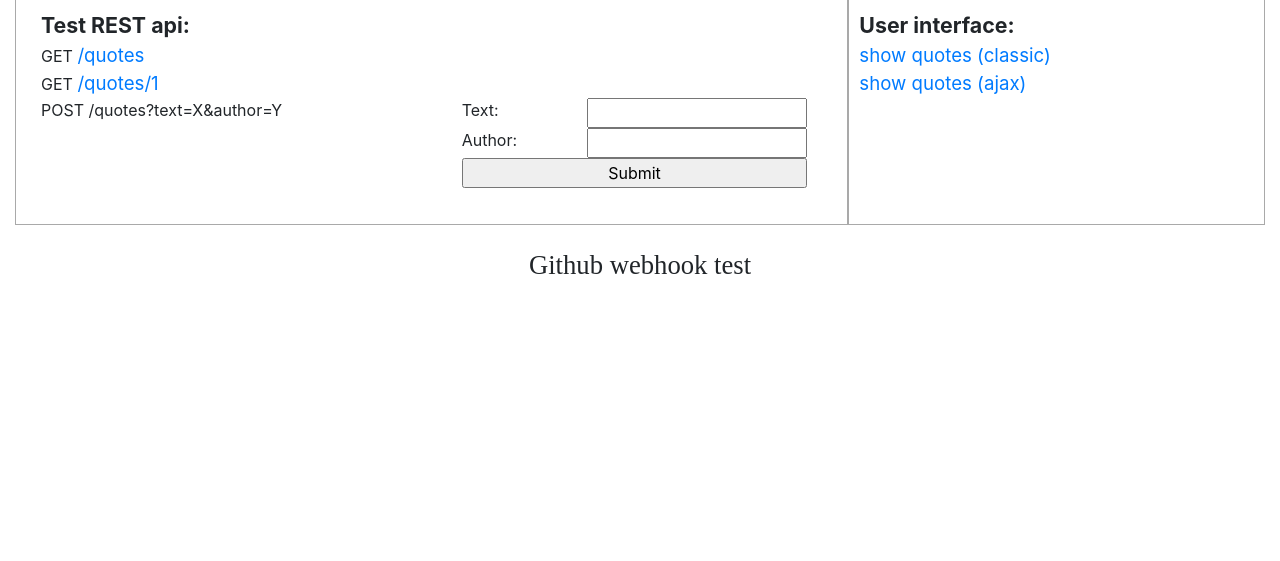
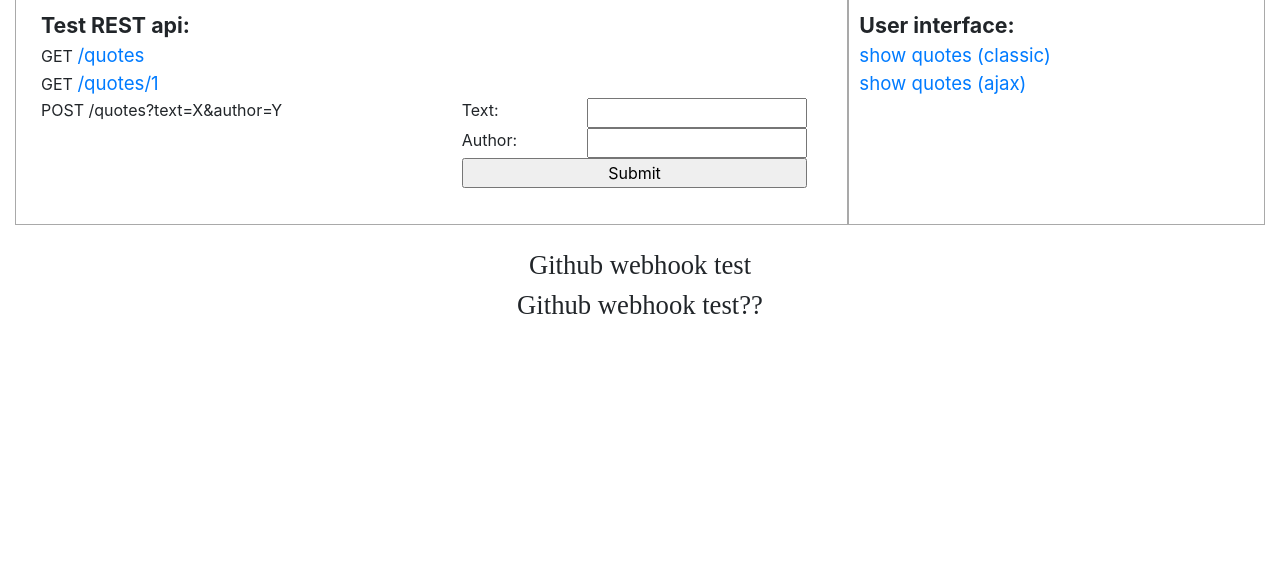
Before and after one commit to wstek/UABA2-PPDB-project, a Flask app: page / in a window 1280 px wide. Shown: the part 46-607 px from the top of the page. Run offline with Flask 2, Linux system fonts and the light colour scheme; some libraries are stand-ins or nearby versions.

Commit message:
GitHub webhook test 7

```diff
--- a/src/templates/index.html
+++ b/src/templates/index.html
@@ -89,6 +89,7 @@
     <br>
 
     <h1 style="text-align: center">Github webhook test</h1>
+    <h1 style="text-align: center">Github webhook test??</h1>
 
     {% include 'footer.html' %}
 </body>
```
